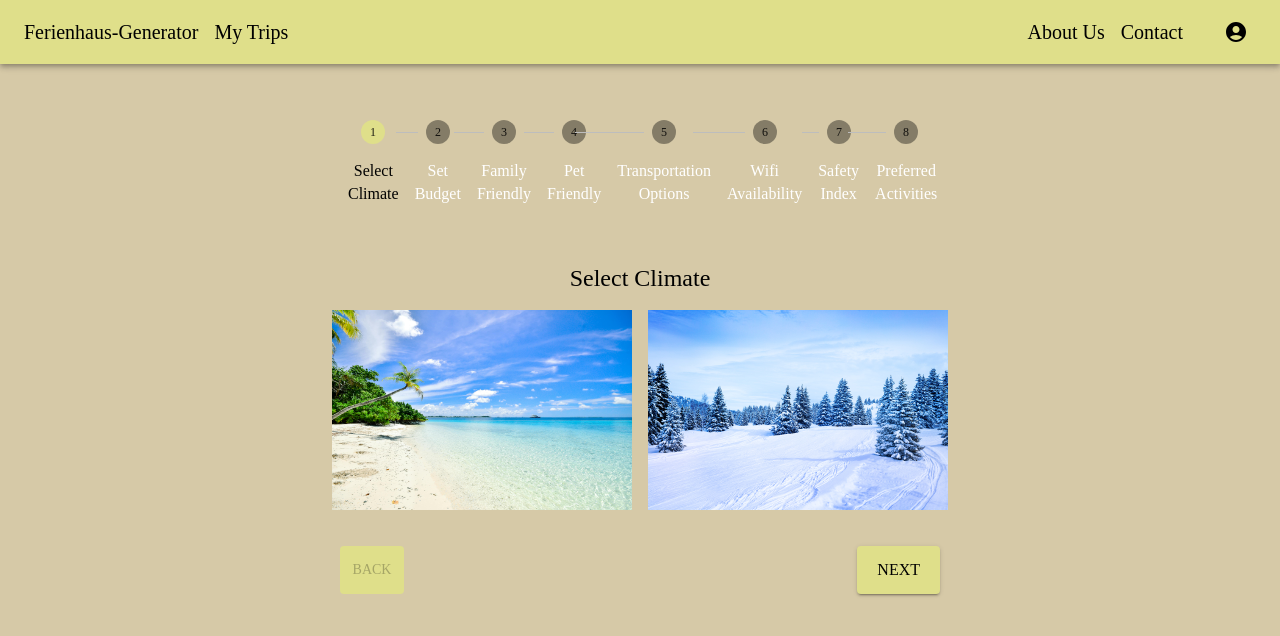
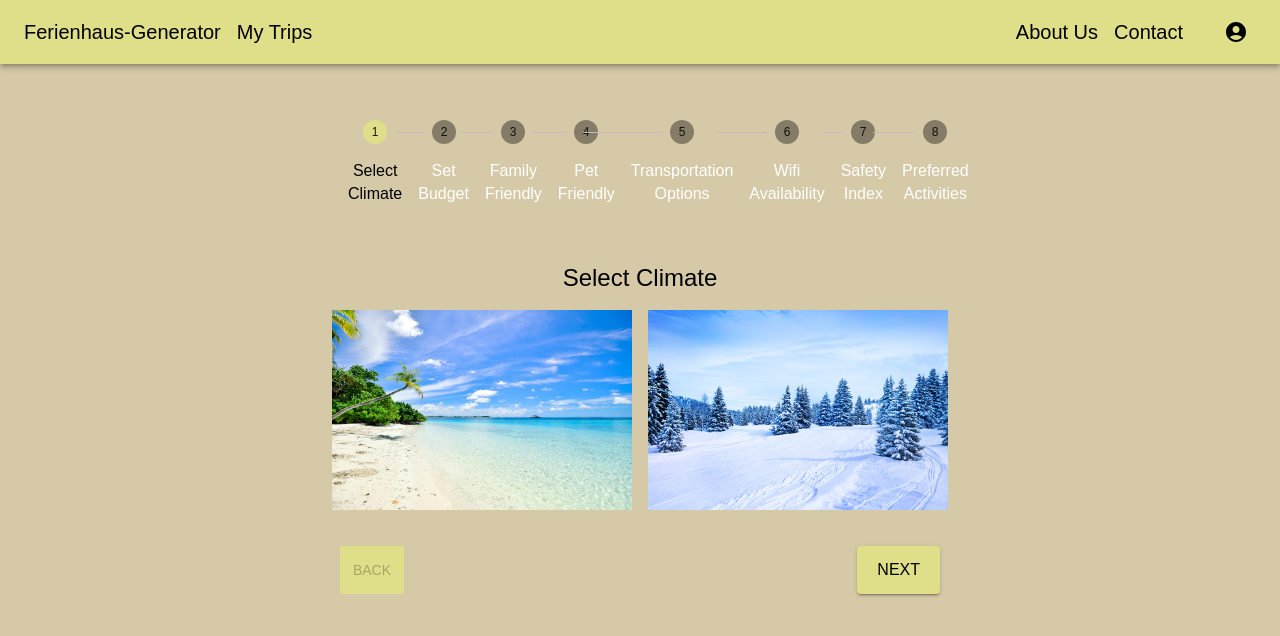
Before and after one commit to StefanMueller06/ferienhaus-generator, a Next.js app: page /trip-stepper in a window 1280 px wide. Shown: the top 636 px of the page. Built offline with nearby package versions, Linux system fonts and the light colour scheme.

Commit message:
change font family

```diff
--- a/src/app/styles/theme.js
+++ b/src/app/styles/theme.js
@@ -21,7 +21,7 @@ const theme = createTheme({
         },
     },
     typography: {
-        fontFamily: 'serif',  // Serif font
+        fontFamily: 'arial',  // Serif font
         h1: {
             fontSize: '3rem',  // Increased font size
             fontWeight: 400,
```
Also changed, not shown: public/fonts/circular.ttf (added).
